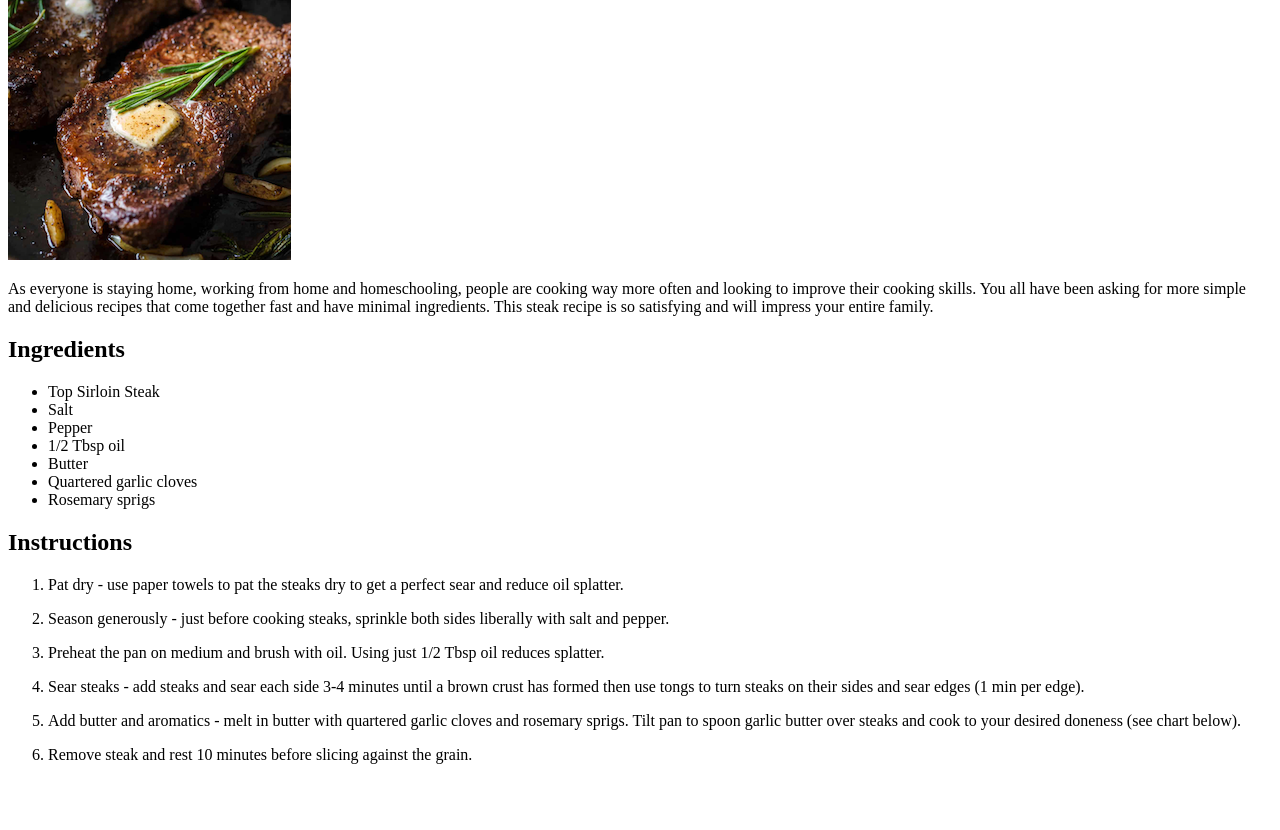
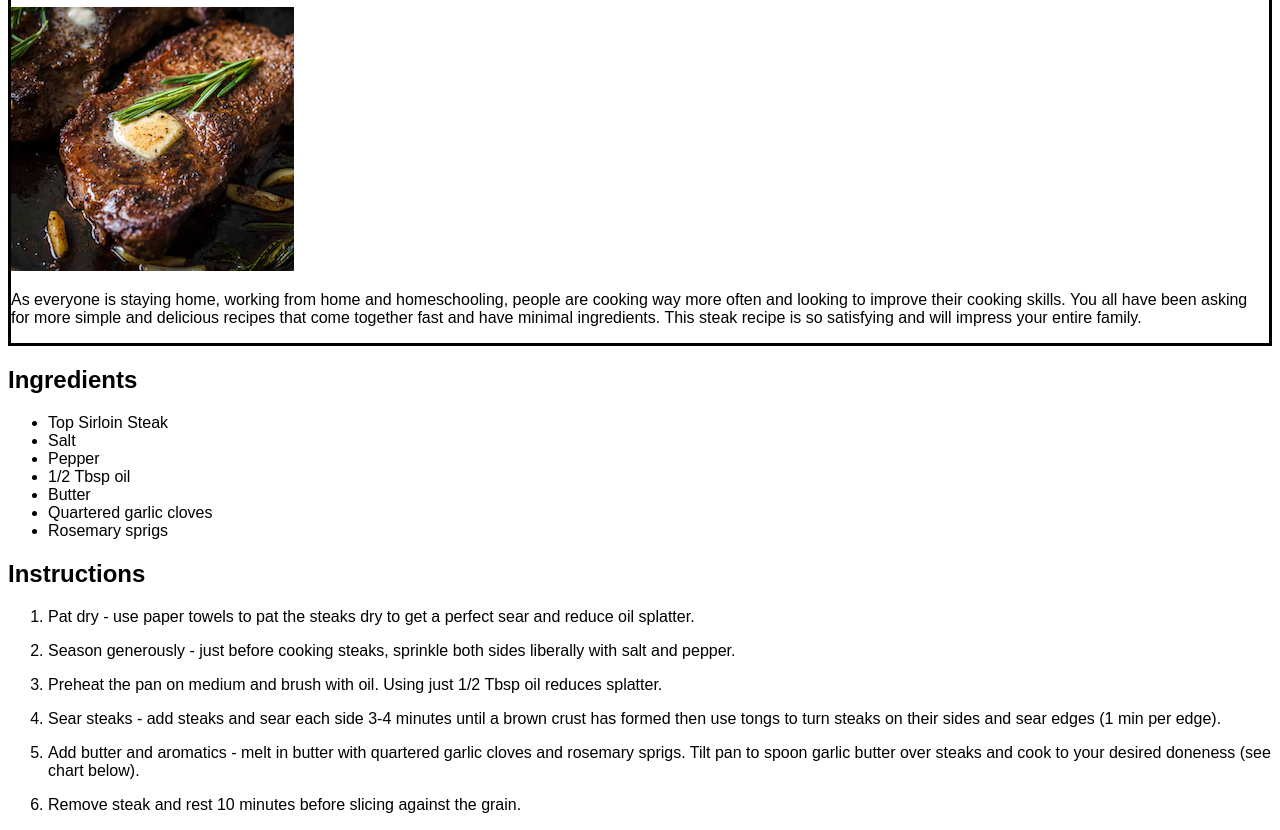
Before and after one commit to AimanShazman/odin-recipe, a plain HTML site: page recipes/steak.html in a window 1280 px wide. Shown: the part 84-914 px from the top of the page. Before the commit the page ends 864 px from the top, so only its background shows below. Drawn offline with Linux system fonts and the light colour scheme.

Commit message:
add border and fonts to steak
modified steak.html and steak.css

```diff
--- a/recipes/steak.css
+++ b/recipes/steak.css
@@ -0,0 +1,7 @@
+#border {
+    border-style: solid;
+}
+
+html * {
+    font-family: Arial, Helvetica, sans-serif;
+}
--- a/recipes/steak.html
+++ b/recipes/steak.html
@@ -4,15 +4,18 @@
     <head>
         <meta charset="UTF-8">
         <title>Steak</title>
+        <link rel="stylesheet" href="steak.css">
     </head>
 
     <body>
-        <h1>Steak</h1>
-        <img src="../pictures/steak.png">
-        <p>As everyone is staying home, working from home and homeschooling, people are cooking way
+        <div id="border">
+            <h1>Steak</h1>
+            <img src="../pictures/steak.png">
+            <p>As everyone is staying home, working from home and homeschooling, people are cooking way
             more often and looking to improve their cooking skills. You all have been asking for more
             simple and delicious recipes that come together fast and have minimal ingredients. This steak
             recipe is so satisfying and will impress your entire family.</p>
+        </div>
 
             <h2>Ingredients</h2>
             <ul>
```
